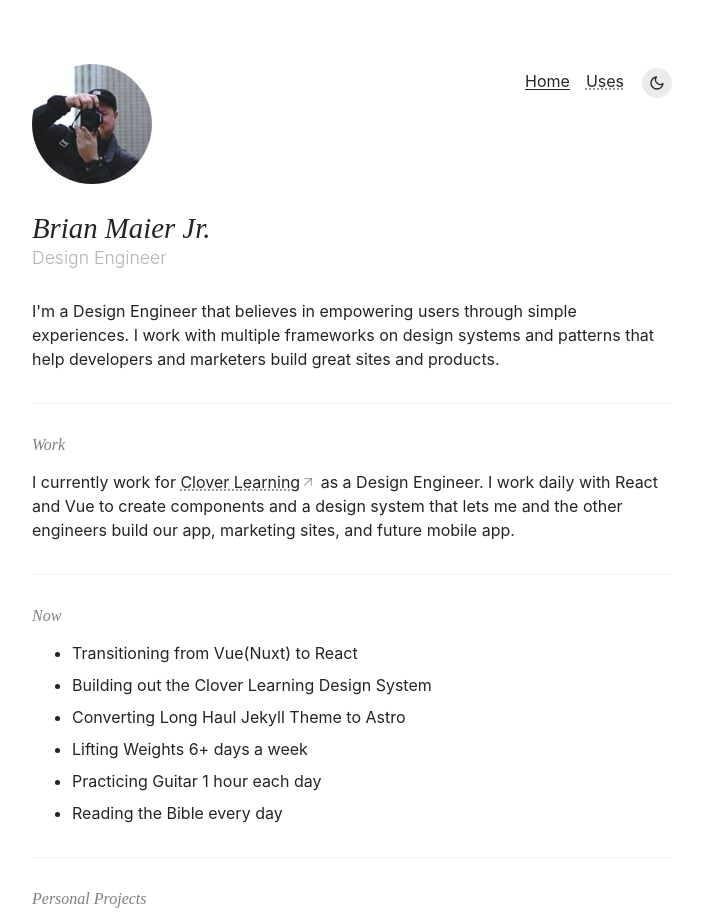
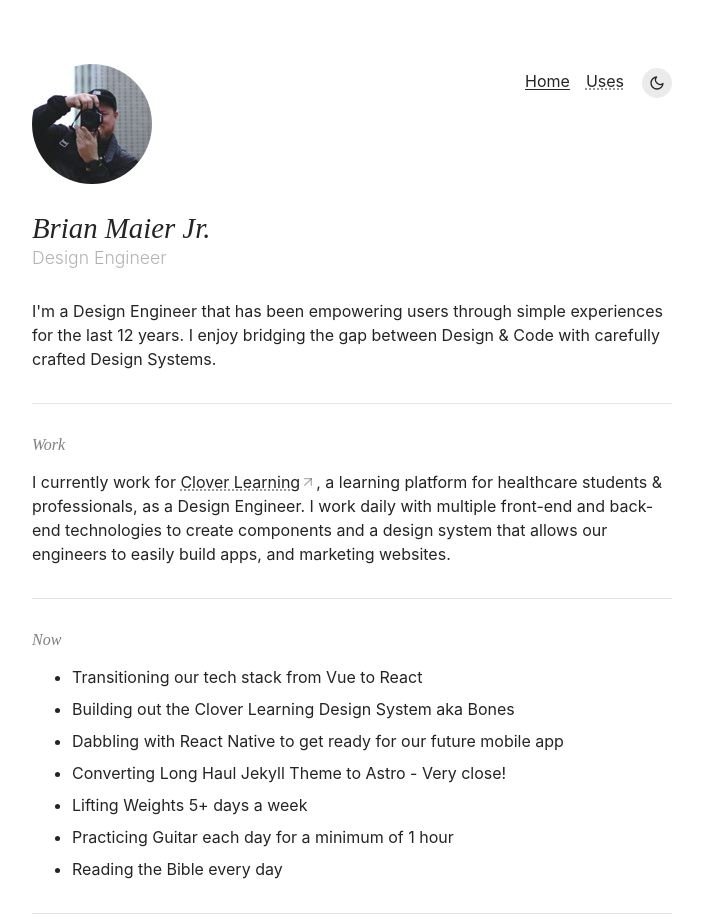
Before and after one commit to brianmaierjr/react-portfolio, a React (Vite) app: page / in a window 1280 px wide. Shown: the top 923 px of the page, without its empty margins (288-991 px from the left). Built offline with nearby package versions, Linux system fonts and the light colour scheme.

Commit message:
update copy

```diff
--- a/src/components/app-header/index.tsx
+++ b/src/components/app-header/index.tsx
@@ -30,10 +30,10 @@ const AppHeader = ({ hideIntro }: HeaderProps) => {
 			<h2 className={styles.title}>Design Engineer</h2>
 			{!hideIntro && (
 				<p className={styles.intro}>
-					I'm a Design Engineer that believes in empowering users
-					through simple experiences. I work with multiple frameworks
-					on design systems and patterns that help developers and
-					marketers build great sites and products.
+					I'm a Design Engineer that has been empowering users through
+					simple experiences for the last 12 years. I enjoy bridging
+					the gap between Design &amp; Code with carefully crafted
+					Design Systems.
 				</p>
 			)}
 		</header>
--- a/src/components/projects/index.module.css
+++ b/src/components/projects/index.module.css
@@ -4,12 +4,16 @@
 	align-items: center;
 	transition: 0.2s all ease-in-out;
 	gap: 2em;
-	border-radius: 0.05em;
+	border-radius: 0.03em;
 	text-decoration: none;
+
+	@media (min-width: 600px) {
+		border-radius: 0.05em;
+	}
 
 	&:hover {
 		background-color: var(--text-color-slim-shady);
-		box-shadow: 0 0 0 0.75em var(--text-color-slim-shady);
+		box-shadow: 0 0 0 0.5em var(--text-color-slim-shady);
 
 		h3,
 		.icon {
@@ -18,7 +22,7 @@
 	}
 }
 
-.projectList {
+.projectContainer {
 	--flow-space: 2em;
 	display: flex;
 	flex-direction: column;
--- /dev/null
+++ b/src/components/projects/projectContainer.tsx
@@ -0,0 +1,7 @@
+import styles from "./index.module.css";
+
+const ProjectContainer = ({ children }: any) => {
+	return <div className={styles.projectContainer}>{children}</div>;
+};
+
+export default ProjectContainer;
--- a/src/index.css
+++ b/src/index.css
@@ -20,7 +20,7 @@
 	--text-color-shade: var(--black-75);
 	--text-color-shadier: var(--black-50);
 	--text-color-shadiest: var(--black-30);
-	--text-color-slim-shady: var(--black-5);
+	--text-color-slim-shady: var(--black-10);
 	--link-color: limegreen;
 
 	--font-serif: Iowan Old Style, Apple Garamond, Baskerville, Times New Roman,
--- a/src/pages/home.tsx
+++ b/src/pages/home.tsx
@@ -1,6 +1,7 @@
 import AppFooter from "../components/app-footer";
 import AppHeader from "../components/app-header";
 import Project from "../components/projects/project";
+import ProjectContainer from "../components/projects/projectContainer";
 import Section from "../components/section";
 import { ArrowUpRight } from "react-feather";
 
@@ -17,26 +18,41 @@ const Home = () => {
 							className='externalLink'
 							href='https://cloverlearning.com'
 							target='_blank'>
-							Clover Learning <ArrowUpRight />
+							Clover Learning
+							<ArrowUpRight />,
 						</a>{" "}
-						as a Design Engineer. I work daily with React and Vue to
-						create components and a design system that lets me and
-						the other engineers build our app, marketing sites, and
-						future mobile app.
+						a learning platform for healthcare students &amp;
+						professionals, as a Design Engineer. I work daily with
+						multiple front-end and back-end technologies to create
+						components and a design system that allows our engineers
+						to easily build apps, and marketing websites.
 					</p>
 				</Section>
 				<Section label='Now'>
 					<h2>Now</h2>
 					<ul className='list'>
-						<li>Transitioning from Vue(Nuxt) to React</li>
-						<li>Building out the Clover Learning Design System</li>
-						<li>Converting Long Haul Jekyll Theme to Astro</li>
-						<li>Lifting Weights 6+ days a week</li>
-						<li>Practicing Guitar 1 hour each day</li>
+						<li>Transitioning our tech stack from Vue to React</li>
+						<li>
+							Building out the Clover Learning Design System aka
+							Bones
+						</li>
+						<li>
+							Dabbling with React Native to get ready for our
+							future mobile app
+						</li>
+						<li>
+							Converting Long Haul Jekyll Theme to Astro - Very
+							close!
+						</li>
+						<li>Lifting Weights 5+ days a week</li>
+						<li>
+							Practicing Guitar each day for a minimum of 1 hour
+						</li>
 						<li>Reading the Bible every day</li>
 					</ul>
 				</Section>
 				<Section label='Projects'>
+					<ProjectContainer>
 						<h2>Personal Projects</h2>
 						<Project
 							name='147 Colors'
@@ -53,6 +69,7 @@ const Home = () => {
 							description='Minimal, type-focused, blogging theme built for Jekyll. Astro version coming soon.'
 							href='https://brianmaierjr.com/long-haul'
 						/>
+					</ProjectContainer>
 				</Section>
 			</main>
 			<AppFooter />
```
Lines whose indentation alone changed are shown as unchanged.
